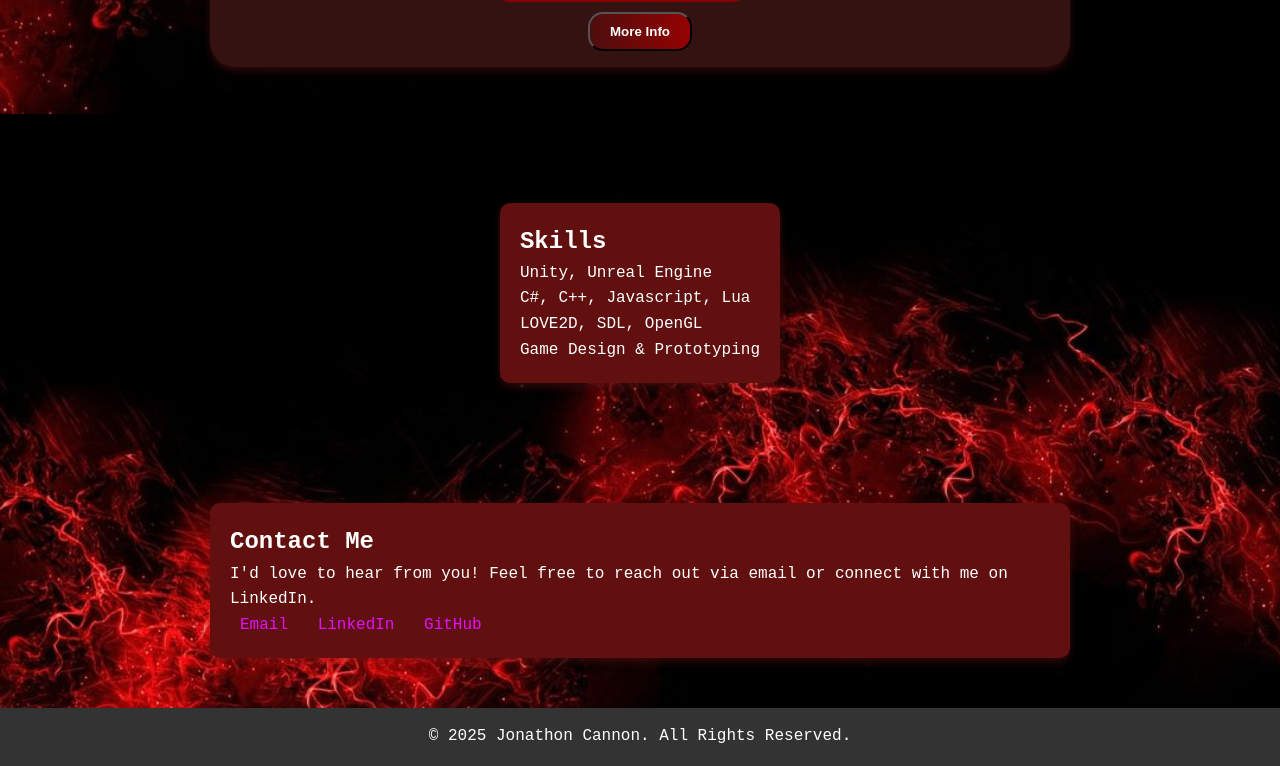
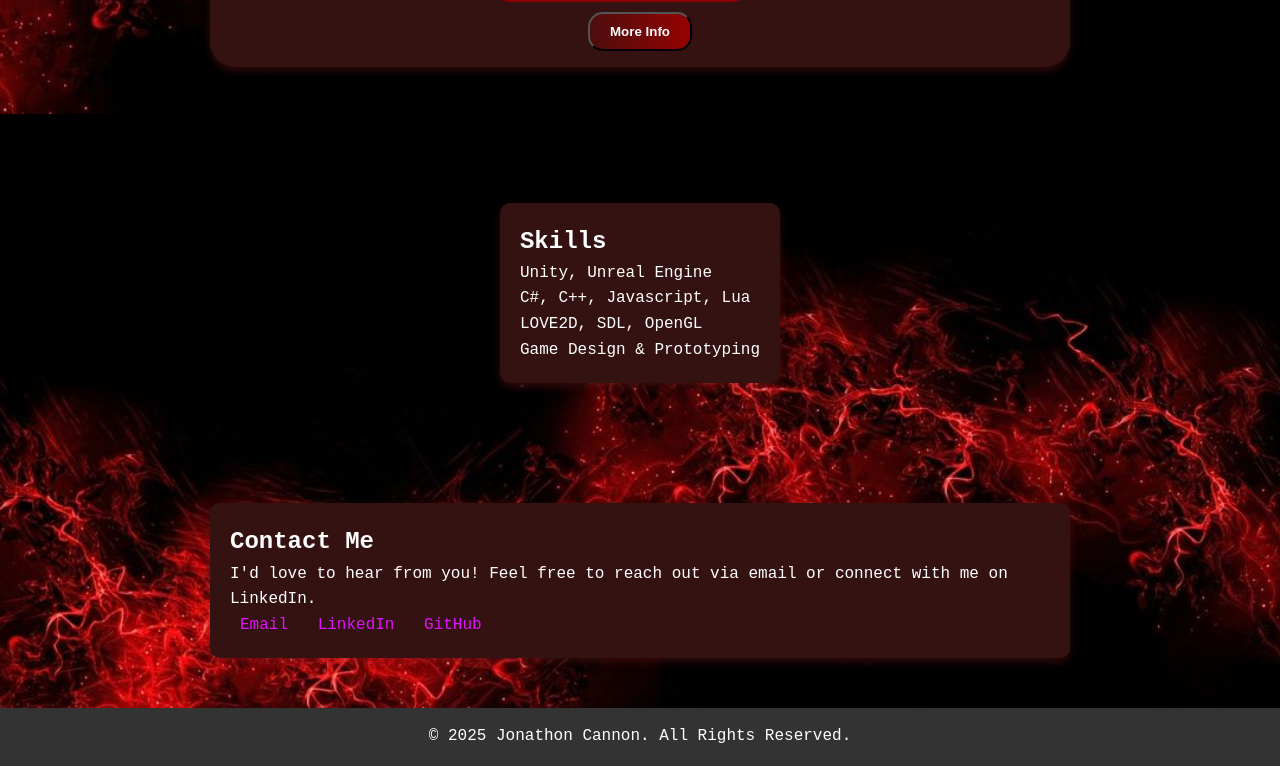
Before and after one commit to HungryCanadian/HungryCanadian.github.io, a plain HTML site: page index.html in a window 1280 px wide. Shown: the part 3086-3852 px from the top of the page. Drawn offline with Linux system fonts and the light colour scheme.

Commit message:
Update styles.css

```diff
--- a/styles.css
+++ b/styles.css
@@ -267,7 +267,7 @@ body {
 
 .skillsbox, .contactbox {
     flex: 1;
-    background: #610f0f;
+    background: #351212;
     padding: 20px;
     border-radius: 10px;
     color: white;
```
